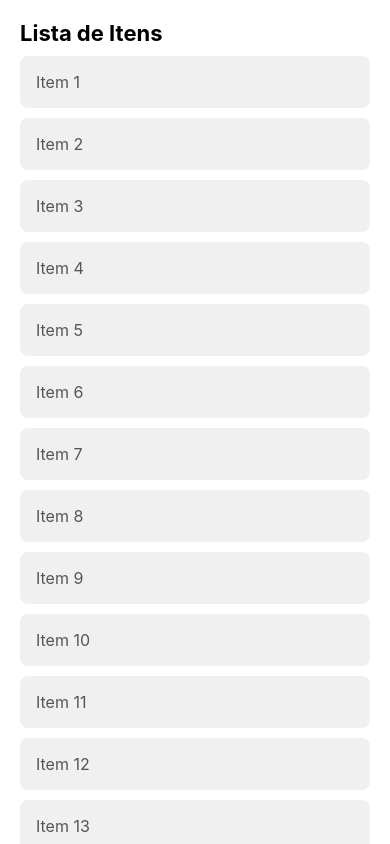
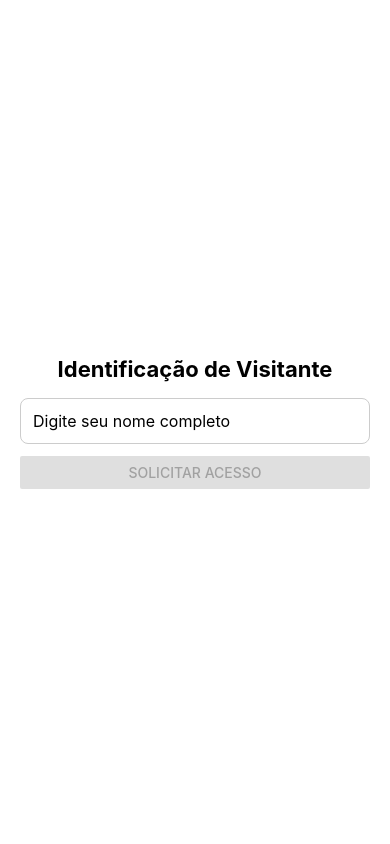
Before and after one commit to douglasauniv-design/pdm-atividades, a React Native app: screen / in a window 390 px wide. Built offline with nearby package versions, Linux system fonts and the light colour scheme.

Commit message:
atividade 3 - identificacao de visitante

```diff
--- a/App.tsx
+++ b/App.tsx
@@ -1,42 +1,63 @@
-// Atividade 2: Screen Wrappers
-// Para testar, comente/descomente os retornos abaixo
+// Atividade 3: useState
+// Tela de identificação de visitante com formulário e renderização condicional
 
-import { StyleSheet, Text, View } from "react-native";
+import { useState } from "react";
+import { StyleSheet, Text, TextInput, Button, View } from "react-native";
 import ScreenWrapperFullscreen from "./src/components/screen-wrappers/ScreenWrapperFullscreen";
-import ScreenWrapperScrollable from "./src/components/screen-wrappers/ScreenWrapperScrollable";
 
 export default function App() {
-  // ═══════════════════════════════════════════
-  // TESTE 1: ScreenWrapperFullscreen (centralizado)
-  // Comente este bloco para testar o Scrollable
-  // ═══════════════════════════════════════════
-  //return (
-    //<ScreenWrapperFullscreen center gap={12}>
-      //<Text style={styles.title}>Tela de Acesso</Text>
-//      <Text style={styles.text}>Conteúdo centralizado na tela</Text>
-//      <View style={styles.box}>
-   //     <Text style={styles.boxText}>Login</Text>
- //     </View>
-  //  </ScreenWrapperFullscreen>
- // );
+  // Estado para armazenar o nome digitado (tipagem explícita)
+  const [name, setName] = useState<string>("");
 
-  // ═══════════════════════════════════════════
-  // TESTE 2: ScreenWrapperScrollable (com rolagem)
-  // Descomente este bloco e comente o de cima
-  // ═══════════════════════════════════════════
-   return (
-     <ScreenWrapperScrollable
-       gap={10}
-       onRefresh={() => console.log("Atualizando...")}
-     >
-       <Text style={styles.title}>Lista de Itens</Text>
-       {Array.from({ length: 20 }, (_, i) => (
-         <View key={i} style={styles.card}>
-           <Text style={styles.text}>Item {i + 1}</Text>
-         </View>
-       ))}
-     </ScreenWrapperScrollable>
-   );
+  // Estado para controlar se o acesso foi autorizado (tipagem explícita)
+  const [accessAuthorized, setAccessAuthorized] = useState<boolean>(false);
+
+  // Função chamada ao pressionar o botão de acesso
+  const handleAccess = () => {
+    setAccessAuthorized(true);
+  };
+
+  // Função chamada ao pressionar o botão de sair (reseta o fluxo)
+  const handleLogout = () => {
+    setAccessAuthorized(false);
+    setName("");
+  };
+
+  return (
+    <ScreenWrapperFullscreen center gap={16}>
+      <Text style={styles.title}>Identificação de Visitante</Text>
+
+      {/* Renderização condicional: formulário ou mensagem de boas-vindas */}
+      {!accessAuthorized ? (
+        // Formulário de entrada exibido enquanto acesso não foi autorizado
+        <View style={styles.form}>
+          <TextInput
+            style={styles.input}
+            placeholder="Digite seu nome completo"
+            value={name}
+            onChangeText={setName}
+          />
+
+          {/* Botão desabilitado enquanto o nome estiver vazio */}
+          <Button
+            title="Solicitar Acesso"
+            onPress={handleAccess}
+            disabled={name.trim().length === 0}
+          />
+        </View>
+      ) : (
+        // Mensagem de boas-vindas exibida após o acesso ser concedido
+        <View style={styles.welcome}>
+          <Text style={styles.welcomeText}>
+            Acesso Liberado para: {name}
+          </Text>
+
+          {/* Botão de sair que reseta o estado e volta ao formulário */}
+          <Button title="Sair" onPress={handleLogout} color="#999" />
+        </View>
+      )}
+    </ScreenWrapperFullscreen>
+  );
 }
 
 const styles = StyleSheet.create({
@@ -44,24 +65,24 @@ const styles = StyleSheet.create({
     fontSize: 22,
     fontWeight: "bold",
   },
-  text: {
-    fontSize: 16,
-    color: "#555",
+  form: {
+    width: "100%",
+    gap: 12,
   },
-  box: {
-    backgroundColor: "#3498db",
-    paddingHorizontal: 32,
-    paddingVertical: 12,
+  input: {
+    borderWidth: 1,
+    borderColor: "#ccc",
     borderRadius: 8,
-  },
-  boxText: {
-    color: "#fff",
-    fontWeight: "bold",
+    padding: 12,
     fontSize: 16,
   },
-  card: {
-    backgroundColor: "#f0f0f0",
-    padding: 16,
-    borderRadius: 8,
+  welcome: {
+    alignItems: "center",
+    gap: 16,
+  },
+  welcomeText: {
+    fontSize: 18,
+    fontWeight: "bold",
+    textAlign: "center",
   },
 });
```
